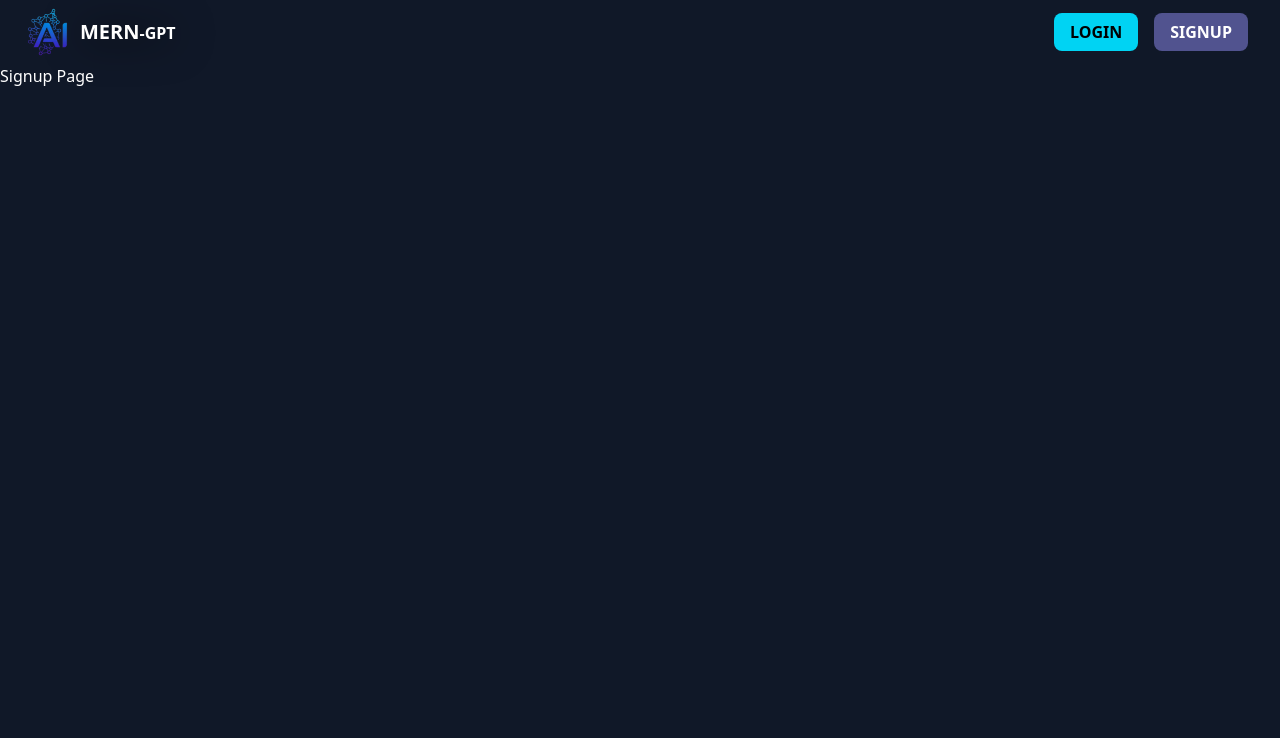
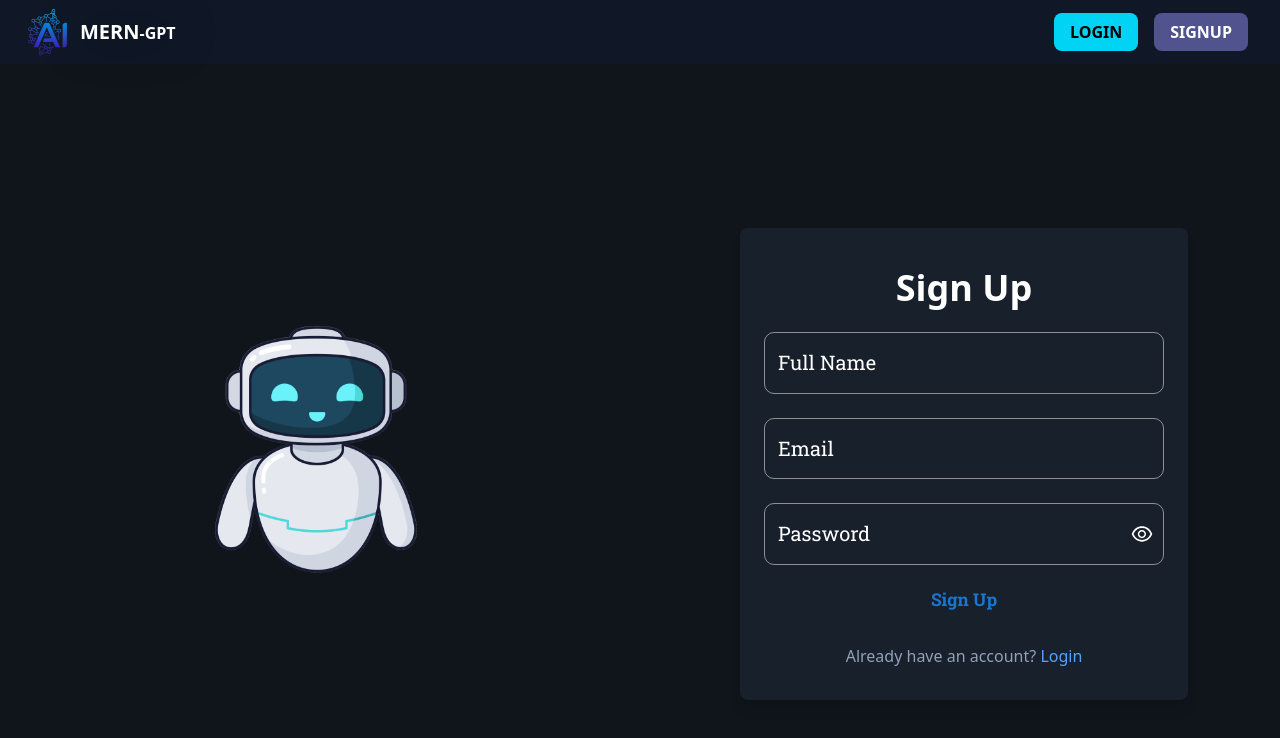
Before and after one commit to alvin0727/AI-Chatbot, a React (Vite) app in the folder frontend/: page /signup in a window 1280 px wide. Shown: the top 738 px of the page. Built offline with nearby package versions, Linux system fonts and the light colour scheme; no server answers.

Commit message:
feat: add signup page

```diff
--- a/frontend/src/components/Header.tsx
+++ b/frontend/src/components/Header.tsx
@@ -17,7 +17,16 @@ const Header = () => {
                                     <NavigationLink to="/chat" text="Go To Chat " className="bg-cyan-400 text-black" />) :
                                     <NavigationLink to="/verified" text="Email Verify " className="bg-cyan-400 text-black" />
                             }
-                            <NavigationLink to="/logout" text="Logout" className="bg-[#51538f] text-white" onClick={async () => { auth?.logout(); }}/>
+                            <NavigationLink
+                                to="/login"
+                                text="Logout"
+                                className="bg-[#51538f] text-white"
+                                onClick={async (e) => {
+                                    e.preventDefault();
+                                    auth?.logout();
+                                    window.location.href = "/login";
+                                }}
+                            />
                         </>
                     ) : (
                         <>
--- a/frontend/src/components/shared/NavigationLink.tsx
+++ b/frontend/src/components/shared/NavigationLink.tsx
@@ -4,7 +4,7 @@ type Props = {
     to: string;
     className?: string;
     text: string;
-    onClick?: () => Promise<void>;
+    onClick?: (e: React.MouseEvent<HTMLAnchorElement, MouseEvent>) => void;
 };
 
 const NavigationLink = (props: Props) => {
@@ -15,7 +15,8 @@ const NavigationLink = (props: Props) => {
         <Link
             to={props.to}
             className={`${defaultStyle} ${props.className ?? ""}`}
-            onClick={props.onClick}>
+            onClick={props.onClick}
+        >
             {props.text}
         </Link>
     );
--- a/frontend/src/context/AuthContext.tsx
+++ b/frontend/src/context/AuthContext.tsx
@@ -30,7 +30,7 @@ export const AuthProvider = ({ children }: { children: ReactNode }) => {
     // Check auth status
     useEffect(() => {
         async function checkStatus() {
-            if (["/signup", "/otp"].includes(location.pathname)) return;
+            if (["/otp"].includes(location.pathname)) return;
             try {
                 const data = await AuthServices.authStatusService();
                 if (data) {
@@ -72,7 +72,16 @@ export const AuthProvider = ({ children }: { children: ReactNode }) => {
         }
     };
     const signup = async (name: string, email: string, password: string) => {
-        // handle signup logic
+        try {
+            const res = await AuthServices.signupService(name, email, password);
+            if (res) {
+                navigate("/login");
+            } else {
+                throw new Error("Signup failed");
+            }
+        } catch (error: any) {
+            throw error;
+        }
     };
     const verifyToken = async (email: string, otp: string) => {
         const res = await AuthServices.verifyLoginOTPService(email, otp);
--- a/frontend/src/pages/Signup.tsx
+++ b/frontend/src/pages/Signup.tsx
@@ -1,9 +1,91 @@
-import React from "react";
+import React, { useState, useEffect } from "react";
+import { Button } from "@mui/material";
+import CustomizedInput from "../components/shared/CustomizedInput";
+import { useAuth } from "../context/AuthContext";
+import toast from "react-hot-toast";
+import { useNavigate } from "react-router-dom";
 
 const Signup = () => {
+    const auth = useAuth();
+    const navigate = useNavigate();
+    const [loading, setLoading] = useState(false);
+
+    useEffect(() => {
+        if (auth?.isLoggedIn) {
+            navigate("/");
+        }
+    }, [auth?.isLoggedIn, navigate]);
+
+    const handleSubmit = async (event: React.FormEvent<HTMLFormElement>) => {
+        event.preventDefault();
+        const formData = new FormData(event.currentTarget);
+        const name = formData.get("name") as string;
+        const email = formData.get("email") as string;
+        const password = formData.get("password") as string;
+
+        try {
+            setLoading(true);
+            toast.loading("Signing up...", { id: "signup" });
+            if (!name || !email || !password) {
+                toast.error("Please fill in all fields", { id: "signup" });
+                setLoading(false);
+                return;
+            }
+            await auth?.signup(name, email, password);
+            toast.success("Signup successful! Please check your email for verification.", { id: "signup" });
+        } catch (error: any) {
+            toast.error(error?.response?.data?.message || "Signup failed", { id: "signup" });
+        } finally {
+            setLoading(false);
+        }
+    };
+
     return (
-        <div>
-            <h2>Signup Page</h2>
+        <div className="w-full min-h-screen flex flex-col md:flex-row items-center justify-center gap-4 bg-[#10151c]">
+            <div className="flex flex-1 items-center justify-center w-full py-4 md:py-0">
+                <img
+                    src="login.png"
+                    alt="Login"
+                    className="mx-auto w-[180px] md:w-[320px] h-auto"
+                />
+            </div>
+            <div className="flex flex-1 items-center justify-center w-full py-4 md:py-0">
+                <form
+                    className="m-auto shadow-lg rounded-lg border-none bg-[#18202b] w-full max-w-md px-6 py-8"
+                    onSubmit={handleSubmit}
+                >
+                    <div className="flex flex-col justify-center">
+                        <h2 className="text-center p-2 font-bold text-3xl md:text-4xl">Sign Up</h2>
+                        <CustomizedInput name="name" type="text" label="Full Name" />
+                        <CustomizedInput name="email" type="email" label="Email" />
+                        <CustomizedInput name="password" type="password" label="Password" />
+                        <Button
+                            type="submit"
+                            className="w-full mt-4 font-semibold text-base rounded-lg bg-[#00fffc] text-black hover:bg-[#00b3b3] hover:text-white transition-all"
+                            disabled={loading}
+                            sx={{
+                                px: 2,
+                                py: 1.5,
+                                borderRadius: 2,
+                                boxShadow: "none",
+                                fontWeight: 600,
+                                fontSize: { xs: "1rem", md: "1.1rem" },
+                                textTransform: "none",
+                                ":hover": {
+                                    bgcolor: "#00b3b3",
+                                    color: "white",
+                                },
+                            }}
+                        >
+                            {loading ? "Signing Up..." : "Sign Up"}
+                        </Button>
+                        <p className="text-center text-slate-400 mt-4">
+                            Already have an account?{" "}
+                            <a href="/login" className="text-blue-400 hover:underline">Login</a>
+                        </p>
+                    </div>
+                </form>
+            </div>
         </div>
     );
 };
```
